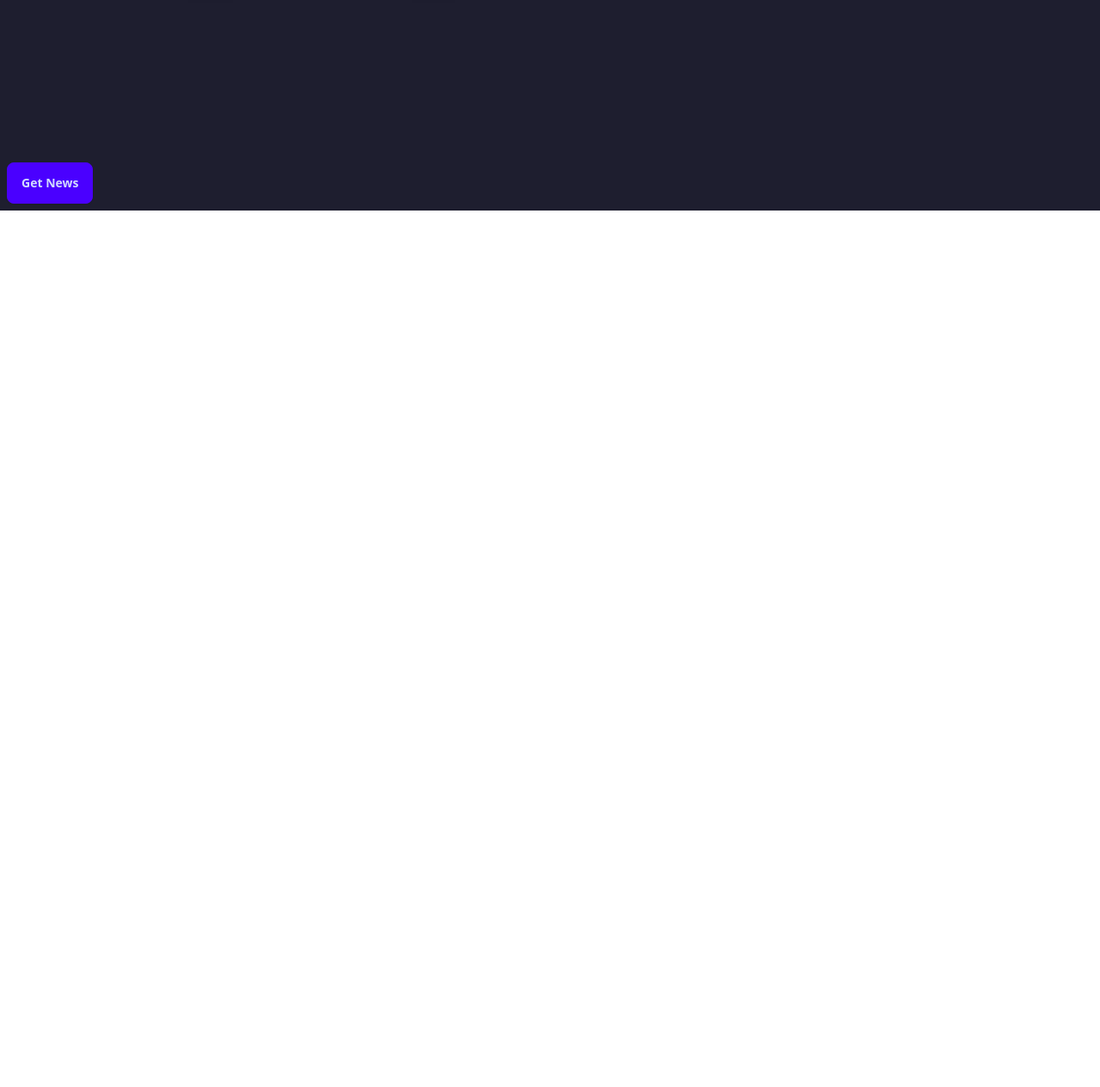
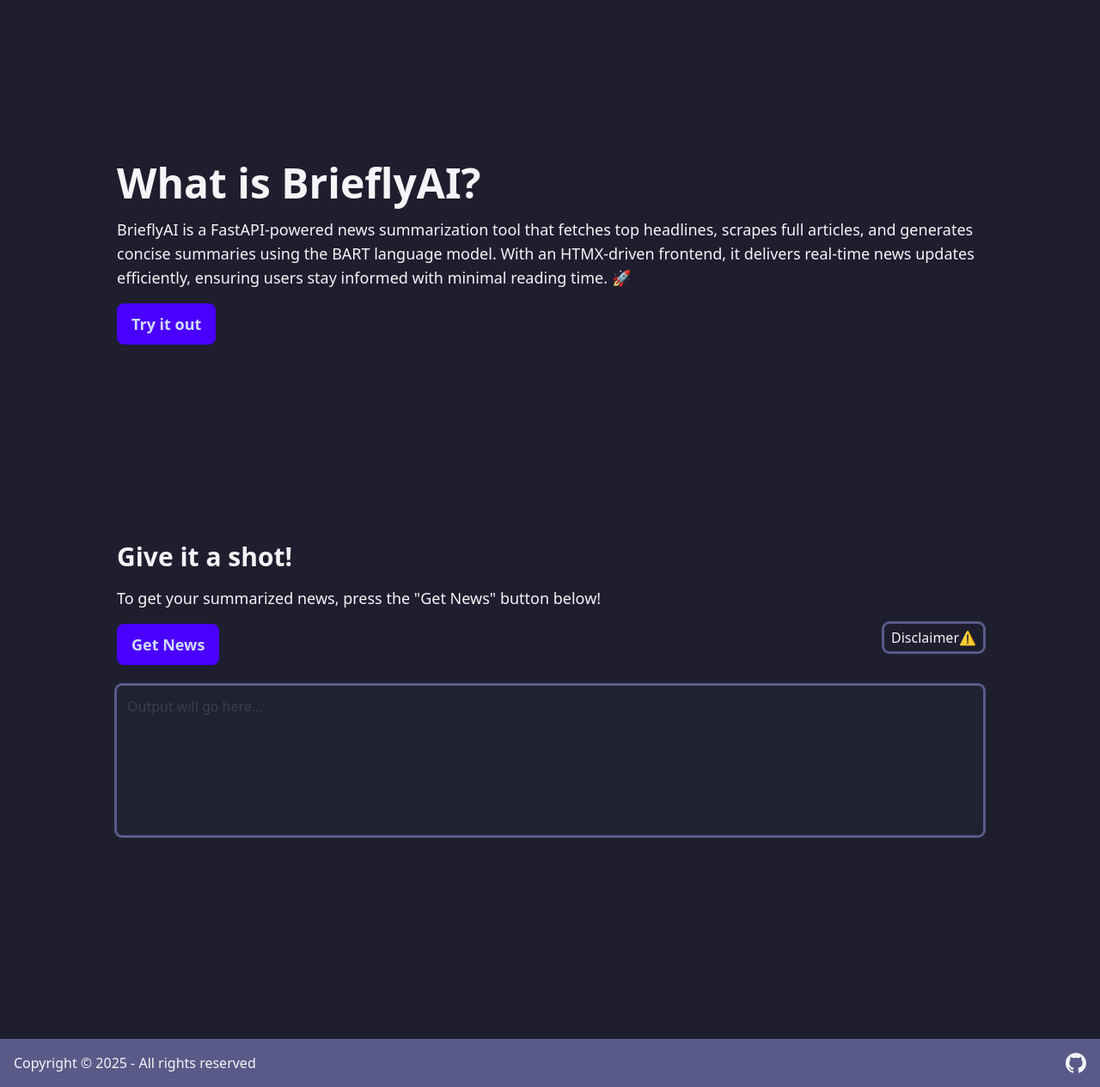
Before and after one commit to sistudios13/BrieflyAI, a website: page frontend/index.html in a window 1280 px wide. Shown: the part 619-1884 px from the top of the page at 86% size. Before the commit the page ends 864 px from the top, so only its background shows below. Drawn offline with nearby package versions, Linux system fonts and the light colour scheme.

Commit message:
Frontend Progress

```diff
--- a/frontend/index.html
+++ b/frontend/index.html
@@ -1,5 +1,5 @@
 <!DOCTYPE html>
-<html lang="en">
+<html class="scroll-smooth" lang="en">
 	<head>
 		<meta charset="UTF-8" />
 		<meta name="viewport" content="width=device-width, initial-scale=1.0" />
@@ -12,44 +12,135 @@
 		/>
 		<script src="https://cdn.tailwindcss.com"></script>
 		<script src="tailwind.js"></script>
+		<link
+			rel="icon"
+			type="image/png"
+			href="assets/favicon-96x96.png"
+			sizes="96x96"
+		/>
+		<link rel="icon" type="image/svg+xml" href="assets/favicon.svg" />
+		<link rel="shortcut icon" href="assets/favicon.ico" />
+		<link
+			rel="apple-touch-icon"
+			sizes="180x180"
+			href="assets/apple-touch-icon.png"
+		/>
+		<meta name="apple-mobile-web-app-title" content="BrieflyAI" />
+		<link rel="manifest" href="assets/site.webmanifest" />
 	</head>
 	<body>
-		<main class="p-2 bg-dark">
+		<main class="p-2 bg-dark text-light">
+			<section>
 				<div class="hero min-h-screen">
-				<div class="hero-content flex-col lg:flex-row">
+					<div class="hero-content text-center">
+						<div class="max-w-md">
 							<img
-						src="https://img.daisyui.com/images/stock/photo-1635805737707-575885ab0820.webp"
-						class="max-w-sm rounded-lg shadow-2xl"
+								class="size-28 mx-auto pb-4"
+								src="assets/favicon.svg"
+								alt="logo"
 							/>
-					<div>
-						<h1 class="text-5xl font-bold">Welcome to BrieflyAI!</h1>
-						<p class="py-6">
-							Your AI-powered news summarizer. Stay informed in seconds.
+							<h1 class="text-5xl xl:text-6xl font-bold">
+								Welcome to BrieflyAI!
+							</h1>
+							<p class="py-6 text-lg xl:text-xl">
+								Your AI-powered <b>news summarizer</b>. Stay informed in
+								seconds. 📰⚡
 							</p>
-						<button class="btn btn-primary">Go</button>
+							<a href="#main" class="btn text-lg btn-primary">Go!</a>
 						</div>
 					</div>
 				</div>
-
-			<p id="output">
+			</section>
+			<section>
+				<div class="sm:px-8 md:px-12 lg:px-20 xl:px-32 2xl:px-48 mx-auto">
+					<h2 class="text-4xl xl:text-5xl font-semibold">What is BrieflyAI?</h2>
+					<p class="py-4 text-lg 2xl:text-xl">
+						BrieflyAI is a FastAPI-powered news summarization tool that fetches
+						top headlines, scrapes full articles, and generates concise
+						summaries using the BART language model. With an HTMX-driven
+						frontend, it delivers real-time news updates efficiently, ensuring
+						users stay informed with minimal reading time. 🚀
+					</p>
+					<a href="#main" class="btn text-lg btn-primary">Try it out</a>
+				</div>
+			</section>
+			<section id="main">
+				<div class="min-h-screen sm:px-8 flex items-center md:px-12 lg:px-20 xl:px-32 2xl:px-48 mx-auto">
+					<div class="grid grid-cols-1 w-full gap-6">
+						<div>
+							<h3 class="text-2xl xl:text-3xl font-semibold">Give it a shot!</h3>
+							<p class="py-4 text-lg 2xl:text-xl">
+								To get your summarized news, press the "Get News" button below!
+							</p>
+							<div class="flex justify-between">
 								<button
-					class="btn btn-primary"
-					hx-get="http://127.0.0.1:8000/api/news/"
-					hx-swap="innerHTML transition:true"
+										class="btn btn-primary text-lg"
+										hx-get="../api/news/"
+										hx-swap="innerHTML"
 										hx-indicator="#spinner"
 										hx-target="#output"
 										hx-trigger="click"
+										id="btn"
 									>
 										Get News
 								</button>
+								<div class="tooltip before:max-w-52 tooltip-left" data-tip="Summaries are AI-generated and may not always be accurate. Please verify with original sources.">
+									<button id="tt" class="p-1 px-2 before:max-w-12 ring ring-gray rounded-md">Disclaimer⚠️</button>
+								  </div>
+							</div>
+						</div>
+						<div class="bg-[#202232] ring ring-gray rounded-md p-3 text-light">
+							<p class="min-h-[150px]" id="output">
+								<span class="text-[#3b3e4d] select-none">Output will go here...</span>
 							</p>
+						</div>
+					</div>
+				</div>
+			</section>
+		</main>
+		<!-- Loader -->
 		<div
 			id="spinner"
 			class="htmx-indicator fixed top-0 left-0 flex backdrop-brightness-50 justify-center h-full items-center w-full"
 		>
 			<span class="loading loading-infinity loading-lg"></span>
 		</div>
-		</main>
+		<footer class="bg-gray flex w-full justify-between text-light p-4">
+			<aside >
+				<p>Copyright © 2025 - All rights reserved</p>
+			</aside>
+			<nav>
+				<a href="https://github.com/sistudios13" target="_blank">
+					<svg
+						width="24"
+						height="24"
+						viewBox="0 -3.5 256 256"
+						xmlns="http://www.w3.org/2000/svg"
+						preserveAspectRatio="xMinYMin meet"
+						fill="#F5F5F7"
+					>
+						<g id="SVGRepo_bgCarrier" stroke-width="0" />
+
+						<g
+							id="SVGRepo_tracerCarrier"
+							stroke-linecap="round"
+							stroke-linejoin="round"
+						/>
+
+						<g id="SVGRepo_iconCarrier">
+							<g fill="#F5F5F7">
+								<path
+									d="M127.505 0C57.095 0 0 57.085 0 127.505c0 56.336 36.534 104.13 87.196 120.99 6.372 1.18 8.712-2.766 8.712-6.134 0-3.04-.119-13.085-.173-23.739-35.473 7.713-42.958-15.044-42.958-15.044-5.8-14.738-14.157-18.656-14.157-18.656-11.568-7.914.872-7.752.872-7.752 12.804.9 19.546 13.14 19.546 13.14 11.372 19.493 29.828 13.857 37.104 10.6 1.144-8.242 4.449-13.866 8.095-17.05-28.32-3.225-58.092-14.158-58.092-63.014 0-13.92 4.981-25.295 13.138-34.224-1.324-3.212-5.688-16.18 1.235-33.743 0 0 10.707-3.427 35.073 13.07 10.17-2.826 21.078-4.242 31.914-4.29 10.836.048 21.752 1.464 31.942 4.29 24.337-16.497 35.029-13.07 35.029-13.07 6.94 17.563 2.574 30.531 1.25 33.743 8.175 8.929 13.122 20.303 13.122 34.224 0 48.972-29.828 59.756-58.22 62.912 4.573 3.957 8.648 11.717 8.648 23.612 0 17.06-.148 30.791-.148 34.991 0 3.393 2.295 7.369 8.759 6.117 50.634-16.879 87.122-64.656 87.122-120.973C255.009 57.085 197.922 0 127.505 0"
+								/>
+								<path
+									d="M47.755 181.634c-.28.633-1.278.823-2.185.389-.925-.416-1.445-1.28-1.145-1.916.275-.652 1.273-.834 2.196-.396.927.415 1.455 1.287 1.134 1.923M54.027 187.23c-.608.564-1.797.302-2.604-.589-.834-.889-.99-2.077-.373-2.65.627-.563 1.78-.3 2.616.59.834.899.996 2.08.36 2.65M58.33 194.39c-.782.543-2.06.034-2.849-1.1-.781-1.133-.781-2.493.017-3.038.792-.545 2.05-.055 2.85 1.07.78 1.153.78 2.513-.019 3.069M65.606 202.683c-.699.77-2.187.564-3.277-.488-1.114-1.028-1.425-2.487-.724-3.258.707-.772 2.204-.555 3.302.488 1.107 1.026 1.445 2.496.7 3.258M75.01 205.483c-.307.998-1.741 1.452-3.185 1.028-1.442-.437-2.386-1.607-2.095-2.616.3-1.005 1.74-1.478 3.195-1.024 1.44.435 2.386 1.596 2.086 2.612M85.714 206.67c.036 1.052-1.189 1.924-2.705 1.943-1.525.033-2.758-.818-2.774-1.852 0-1.062 1.197-1.926 2.721-1.951 1.516-.03 2.758.815 2.758 1.86M96.228 206.267c.182 1.026-.872 2.08-2.377 2.36-1.48.27-2.85-.363-3.039-1.38-.184-1.052.89-2.105 2.367-2.378 1.508-.262 2.857.355 3.049 1.398"
+								/>
+							</g>
+						</g>
+					</svg>
+				</a>
+			</nav>
+		</footer>
 
 		<script>
 			document.body.addEventListener("htmx:afterSwap", function (event) {
@@ -62,13 +153,29 @@
 						if (i < text.length) {
 							event.detail.target.innerHTML += text.charAt(i);
 							i++;
+
 							setTimeout(typeWriter, 20); // Adjust speed here
 						}
+
+						else {
+							document.getElementById('btn').disabled = false
+							document.getElementById('btn').innerText = 'Get News'
+						}
+
+
 					}
 
 					typeWriter();
 				}
 			});
+
+
+			document.body.addEventListener("htmx:beforeRequest", function (event) {
+				if (event.detail.target.id === "output") {
+					document.getElementById('btn').disabled = true
+					document.getElementById('btn').innerText = 'Loading News'
+				}
+			});
 		</script>
 	</body>
 </html>
```
Also changed, not shown: README.md, frontend/assets/apple-touch-icon.png (added), frontend/assets/favicon-96x96.png (added), frontend/assets/favicon.ico (added), frontend/assets/favicon.svg (added), frontend/assets/site.webmanifest (added), frontend/assets/web-app-manifest-192x192.png (added), frontend/assets/web-app-manifest-512x512.png (added). Lines whose indentation alone changed are shown as unchanged.
